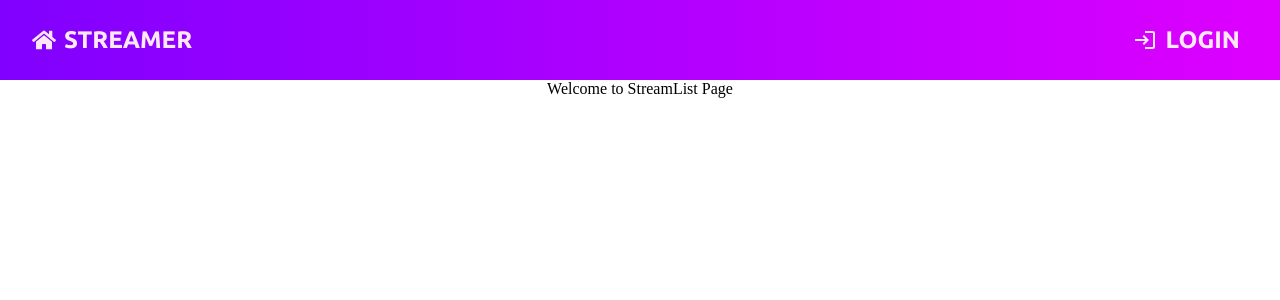
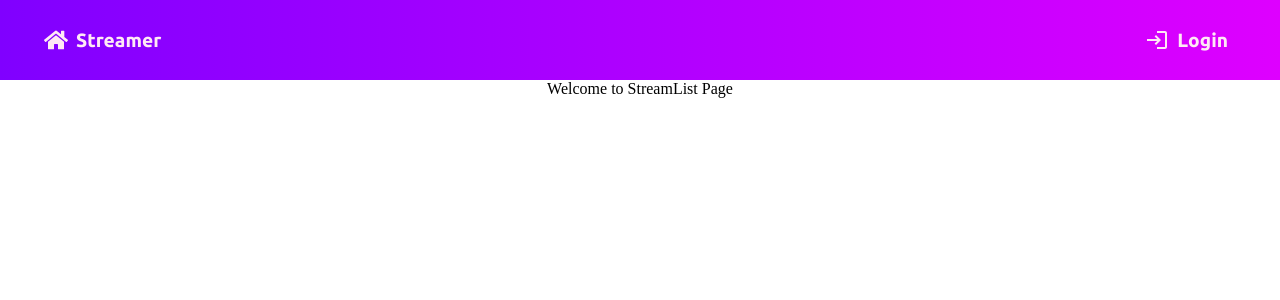
Before and after one commit to pras306/video-streamer-app, a React (Create React App) app in the folder client/: page / in a window 1280 px wide. Shown: the top 300 px of the page. Built offline with nearby package versions, Linux system fonts and the light colour scheme; no server answers.

Commit message:
MODIFY Commit
- Modified Header.js to show start stream menu option in Header
- Modified Header.css to update styling of header component

```diff
--- a/client/src/components/Header/Header.css
+++ b/client/src/components/Header/Header.css
@@ -6,7 +6,7 @@
     padding: 1.25rem;
     background: var(--color-purple-gradient);
     color: var(--color-pink);
-    text-transform: uppercase;
+    /* text-transform: uppercase; */
 }
 
 .app__header-brand {
@@ -17,8 +17,6 @@
 .app__header-menu {
     display: flex;
     align-items: center;
-    font-family: var(--ff-ubuntu-bold);
-    font-size: 1.5em;
     padding: 0.75rem;
 }
 
@@ -27,6 +25,7 @@
     align-items: center;
     text-decoration: none;
     color: var(--color-pink);
+    margin: 0 0.75rem;
 }
 
 .app__header-item svg {
@@ -37,6 +36,8 @@
 .app__header-item span {
     margin: 0 0.5rem;
     cursor: pointer;
+    font-family: var(--ff-ubuntu-bold);
+    font-size: 1.2em;
 }
 
 @media screen and (max-width: 400px) {
--- a/client/src/components/Header/Header.js
+++ b/client/src/components/Header/Header.js
@@ -1,6 +1,6 @@
 import React from 'react';
 import { FaHome } from 'react-icons/fa';
-import { MdLogin, MdLogout } from 'react-icons/md';
+import { MdLogin, MdLogout, MdOutlineNotStarted } from 'react-icons/md';
 import { Link, useNavigate } from 'react-router-dom';
 import { useSelector, useDispatch } from 'react-redux';
 
@@ -22,10 +22,16 @@ const Header = () => {
         let checkUser = username?.length > 0 ? username : email;
         if(checkUser?.length) {
             return (
-                <div className="app__header-item" onClick={() => handleLogOut(checkUser)}>
-                    <MdLogout />
-                    <span>Logout</span>
-                </div>
+                <>
+                    <div className="app__header-item">
+                        <MdOutlineNotStarted />
+                        <span>Start Streaming</span>
+                    </div>
+                    <div className="app__header-item" onClick={() => handleLogOut(checkUser)}>
+                        <MdLogout />
+                        <span>Logout</span>
+                    </div>
+                </>
             );
         } else {
             return(
```
